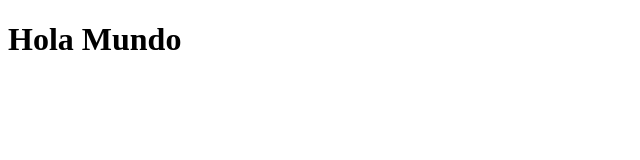
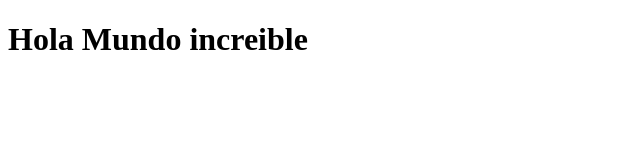
Before and after one commit to mariogutsan/pps0-1mariogutierrez, a plain HTML site: page index.html in a window 1280 px wide. Shown: the whole page, without its empty margins (0-640 px from the left). Drawn offline with Linux system fonts and the light colour scheme.

Commit message:
Update index.html

```diff
--- a/index.html
+++ b/index.html
@@ -7,7 +7,7 @@
 </head>
 <body>
 
-    <h1>Hola Mundo</h1>
+    <h1>Hola Mundo increible</h1>
 
 </body>
 </html>
```
